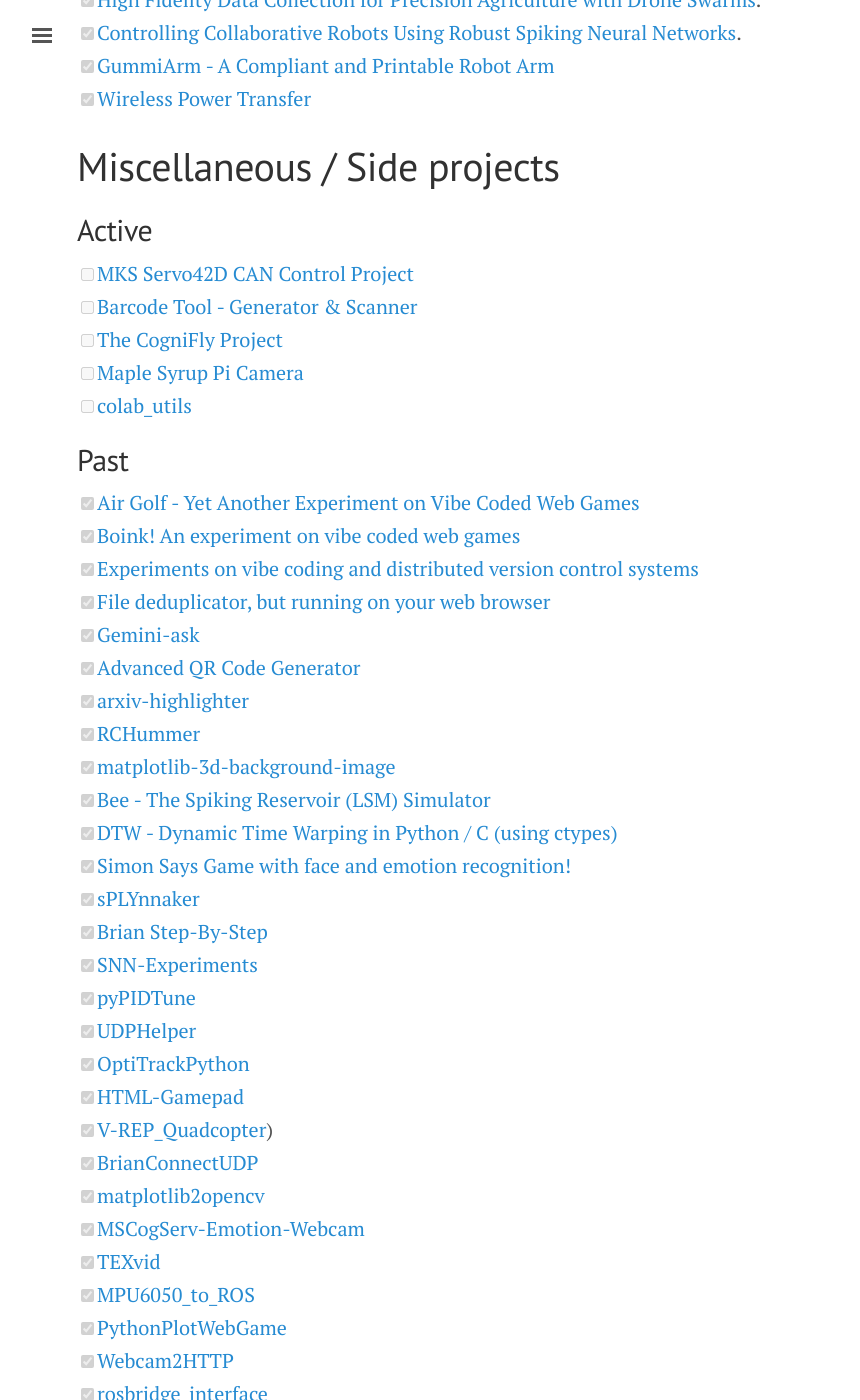
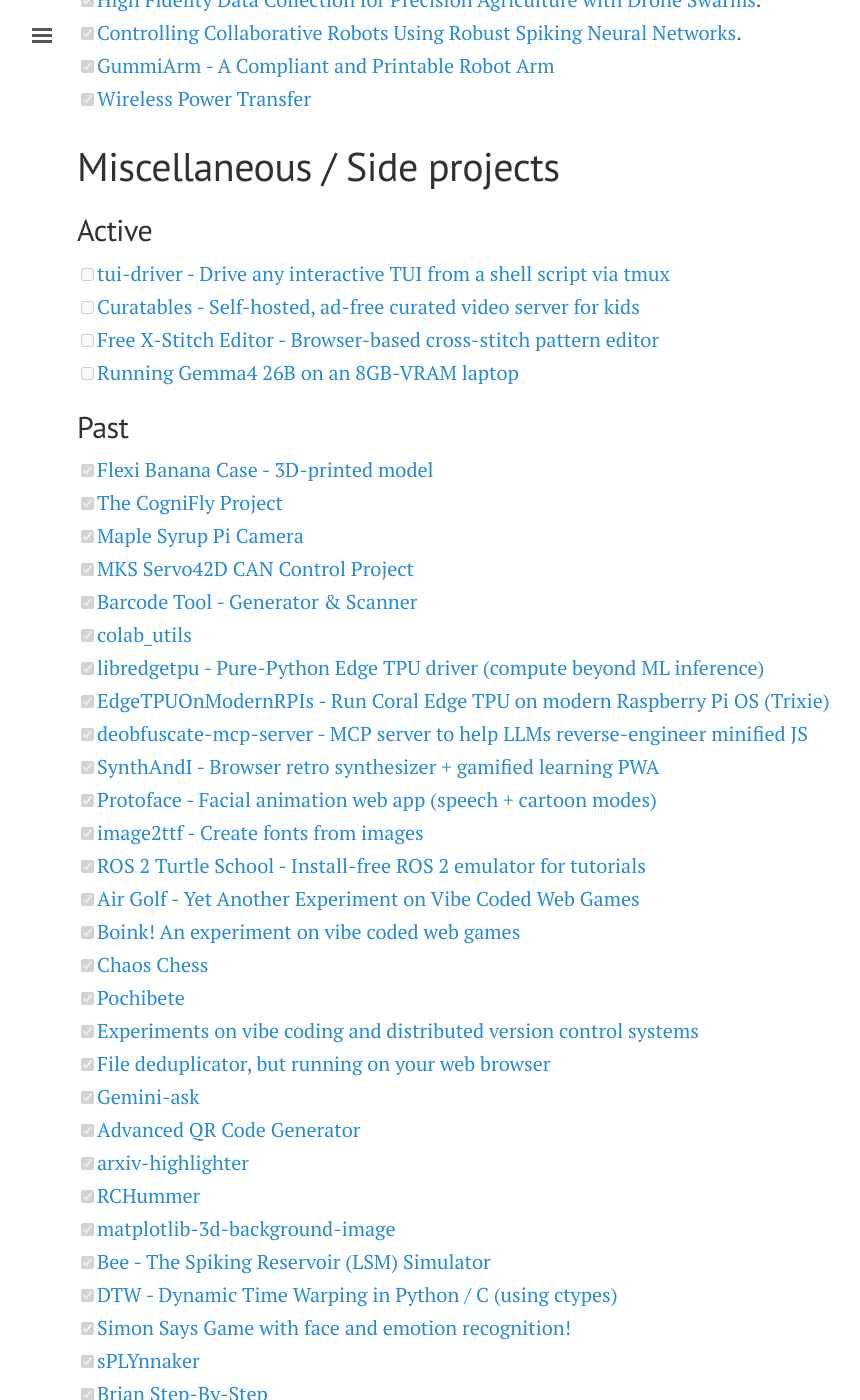
Before and after one commit to ricardodeazambuja/ricardodeazambuja.github.io, a Jekyll site: the page built from _pages/projects.md, in a window 1280 px wide and 1400 px high, scrolled down 524 px. Shown: the whole window, without its empty margins (3-863 px from the left). Built offline with Jekyll 4.4.1, drawn with Linux system fonts in a browser that asks for light colours.

Commit message:
Updating...

```diff
--- a/_pages/projects.md
+++ b/_pages/projects.md
@@ -17,15 +17,29 @@
 
 # Miscellaneous / Side projects
 ## Active
-- [ ] [MKS Servo42D CAN Control Project](https://github.com/ricardodeazambuja/mks_servo_can)
-- [ ] [Barcode Tool - Generator & Scanner](https://ricardodeazambuja.com/barcodetool/)
-- [ ] [The CogniFly Project](https://thecognifly.github.io/)
-- [ ] [Maple Syrup Pi Camera](https://github.com/ricardodeazambuja/Maple-Syrup-Pi-Camera)
-- [ ] [colab_utils](https://github.com/ricardodeazambuja/colab_utils)
+- [ ] [tui-driver - Drive any interactive TUI from a shell script via tmux](https://github.com/ricardodeazambuja/tui-driver)
+- [ ] [Curatables - Self-hosted, ad-free curated video server for kids](https://github.com/MadeByTokens/curatables)
+- [ ] [Free X-Stitch Editor - Browser-based cross-stitch pattern editor](https://stitchadee.ca/)
+- [ ] [Running Gemma4 26B on an 8GB-VRAM laptop](https://github.com/ricardodeazambuja/gemma4-26B-only-8B-VRAM)
 
 ## Past
+- [x] [Flexi Banana Case - 3D-printed model](https://www.printables.com/model/1745732-flexi-banana-case)
+- [x] [The CogniFly Project](https://thecognifly.github.io/)
+- [x] [Maple Syrup Pi Camera](https://github.com/ricardodeazambuja/Maple-Syrup-Pi-Camera)
+- [x] [MKS Servo42D CAN Control Project](https://github.com/ricardodeazambuja/mks_servo_can)
+- [x] [Barcode Tool - Generator & Scanner](https://ricardodeazambuja.com/barcodetool/)
+- [x] [colab_utils](https://github.com/ricardodeazambuja/colab_utils)
+- [x] [libredgetpu - Pure-Python Edge TPU driver (compute beyond ML inference)](https://github.com/ricardodeazambuja/libredgetpu)
+- [x] [EdgeTPUOnModernRPIs - Run Coral Edge TPU on modern Raspberry Pi OS (Trixie)](https://github.com/ricardodeazambuja/EdgeTPUOnModernRPIs)
+- [x] [deobfuscate-mcp-server - MCP server to help LLMs reverse-engineer minified JS](https://github.com/MadeByTokens/deobfuscate-mcp-server)
+- [x] [SynthAndI - Browser retro synthesizer + gamified learning PWA](https://github.com/ricardodeazambuja/SynthAndI)
+- [x] [Protoface - Facial animation web app (speech + cartoon modes)](https://ricardodeazambuja.com/protoface)
+- [x] [image2ttf - Create fonts from images](https://madebytokens.github.io/image2ttf/)
+- [x] [ROS 2 Turtle School - Install-free ROS 2 emulator for tutorials](https://github.com/MadeByTokens/ros2-turtle-school)
 - [x] [Air Golf - Yet Another Experiment on Vibe Coded Web Games](https://github.com/ricardodeazambuja/airgolf)
 - [x] [Boink! An experiment on vibe coded web games](https://github.com/ricardodeazambuja/boink)
+- [x] [Chaos Chess](https://ricardodeazambuja.com/chaos_chess/)
+- [x] [Pochibete](https://ricardodeazambuja.com/pochibete/)
 - [x] [Experiments on vibe coding and distributed version control systems](https://github.com/ricardodeazambuja/WebDVCS)
 - [x] [File deduplicator, but running on your web browser](https://github.com/ricardodeazambuja/deduplicator)
 - [x] [Gemini-ask](https://github.com/ricardodeazambuja/gemini-ask)
@@ -43,7 +57,7 @@
 - [x] [UDPHelper](https://github.com/ricardodeazambuja/UDPHelper)
 - [x] [OptiTrackPython](https://github.com/ricardodeazambuja/OptiTrackPython)
 - [x] [HTML-Gamepad](https://github.com/ricardodeazambuja/HTML-Gamepad)
-- [x] [V-REP_Quadcopter](https://github.com/ricardodeazambuja/V-REP_Quadcopter))
+- [x] [V-REP_Quadcopter](https://github.com/ricardodeazambuja/V-REP_Quadcopter)
 - [x] [BrianConnectUDP](https://github.com/ricardodeazambuja/BrianConnectUDP)
 - [x] [matplotlib2opencv](https://github.com/ricardodeazambuja/matplotlib2opencv)
 - [x] [MSCogServ-Emotion-Webcam](https://github.com/ricardodeazambuja/MSCogServ-Emotion-Webcam)
```
Also changed, not shown: _projects/collabspike2017.md (+1 -0 lines).
